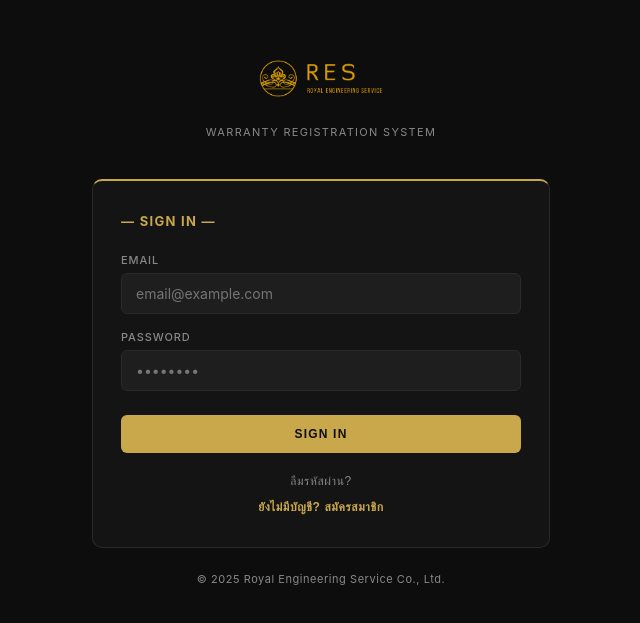
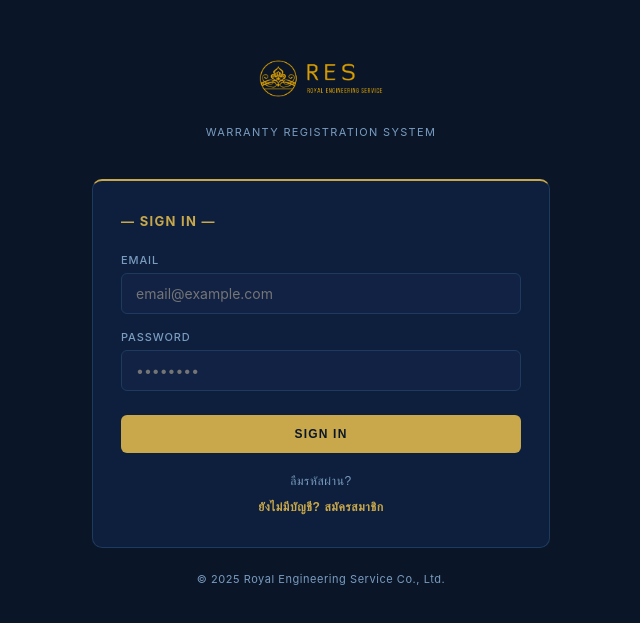
Before and after one commit to royalres/warranty-app, a React (Create React App) app: page / in a window 1280 px wide. Shown: the part 103-726 px from the top of the page, without its empty margins (319-959 px from the left). Built offline with nearby package versions, Linux system fonts and the light colour scheme.

Commit message:
fix logo + full address + navy theme + user management

```diff
--- a/package.json
+++ b/package.json
@@ -11,6 +11,7 @@
     "react": "^19.2.7",
     "react-dom": "^19.2.7",
     "react-scripts": "5.0.1",
+    "thailand-address-database": "^0.0.1",
     "web-vitals": "^2.1.4"
   },
   "scripts": {
--- a/src/App.js
+++ b/src/App.js
@@ -1,16 +1,17 @@
 import { useState, useEffect, useRef } from "react";
+import { searchAddressByTambon, searchAddressByAmphoe, searchAddressByProvince, searchAddressByZipcode } from "thailand-address-database";
 import { supabase } from "./supabaseClient";
 import UserManager from "./UserManager";
 import { exportToCSV } from "./ExportExcel";
 
 const GOLD = "#c9a84c";
-const DARK = "#0d0d0d";
-const DARK2 = "#141414";
-const DARK3 = "#1e1e1e";
+const DARK = "#0a1628";
+const DARK2 = "#0d1f3c";
+const DARK3 = "#112244";
+const BORDER = "#1e3a5f";
+const TEXT = "#e8edf5";
+const TEXT2 = "#7a9cc0";
 const GOLD2 = "#a07830";
-const BORDER = "#2a2a2a";
-const TEXT = "#e8e8e8";
-const TEXT2 = "#888";
 
 function genId() { return "WR" + Date.now().toString().slice(-8); }
 function daysLeft(purchaseDate, months) {
@@ -289,48 +290,6 @@ function PMBadge({ pmRequired, pmDate, t }) {
   return <span style={badge("#dcfce7","#15803d")}>{t.pmOk(d)}</span>;
 }
 
-const THAI_DB = [
-  {subdistrict:"พระบรมมหาราชวัง",district:"พระนคร",province:"กรุงเทพมหานคร",zipcode:"10200"},
-  {subdistrict:"วัดราชบพิธ",district:"พระนคร",province:"กรุงเทพมหานคร",zipcode:"10200"},
-  {subdistrict:"บางซื่อ",district:"บางซื่อ",province:"กรุงเทพมหานคร",zipcode:"10800"},
-  {subdistrict:"ลาดยาว",district:"จตุจักร",province:"กรุงเทพมหานคร",zipcode:"10900"},
-  {subdistrict:"จตุจักร",district:"จตุจักร",province:"กรุงเทพมหานคร",zipcode:"10900"},
-  {subdistrict:"ลาดพร้าว",district:"ลาดพร้าว",province:"กรุงเทพมหานคร",zipcode:"10230"},
-  {subdistrict:"สาทร",district:"สาทร",province:"กรุงเทพมหานคร",zipcode:"10120"},
-  {subdistrict:"สีลม",district:"บางรัก",province:"กรุงเทพมหานคร",zipcode:"10500"},
-  {subdistrict:"คลองเตย",district:"คลองเตย",province:"กรุงเทพมหานคร",zipcode:"10110"},
-  {subdistrict:"วัฒนา",district:"วัฒนา",province:"กรุงเทพมหานคร",zipcode:"10110"},
-  {subdistrict:"บางแค",district:"บางแค",province:"กรุงเทพมหานคร",zipcode:"10160"},
-  {subdistrict:"ประเวศ",district:"ประเวศ",province:"กรุงเทพมหานคร",zipcode:"10250"},
-  {subdistrict:"พัทยา",district:"บางละมุง",province:"ชลบุรี",zipcode:"20150"},
-  {subdistrict:"บางละมุง",district:"บางละมุง",province:"ชลบุรี",zipcode:"20150"},
-  {subdistrict:"บางปลาสร้อย",district:"เมืองชลบุรี",province:"ชลบุรี",zipcode:"20000"},
-  {subdistrict:"แสนสุข",district:"เมืองชลบุรี",province:"ชลบุรี",zipcode:"20130"},
-  {subdistrict:"สวนใหญ่",district:"เมืองนนทบุรี",province:"นนทบุรี",zipcode:"11000"},
-  {subdistrict:"บางเขน",district:"เมืองนนทบุรี",province:"นนทบุรี",zipcode:"11000"},
-  {subdistrict:"ปากเกร็ด",district:"ปากเกร็ด",province:"นนทบุรี",zipcode:"11120"},
-  {subdistrict:"บางบัวทอง",district:"บางบัวทอง",province:"นนทบุรี",zipcode:"11110"},
-  {subdistrict:"บางปรอก",district:"เมืองปทุมธานี",province:"ปทุมธานี",zipcode:"12000"},
-  {subdistrict:"รังสิต",district:"ธัญบุรี",province:"ปทุมธานี",zipcode:"12110"},
-  {subdistrict:"คลองหก",district:"คลองหลวง",province:"ปทุมธานี",zipcode:"12120"},
-  {subdistrict:"ศรีภูมิ",district:"เมืองเชียงใหม่",province:"เชียงใหม่",zipcode:"50200"},
-  {subdistrict:"สุเทพ",district:"เมืองเชียงใหม่",province:"เชียงใหม่",zipcode:"50200"},
-  {subdistrict:"ช้างเผือก",district:"เมืองเชียงใหม่",province:"เชียงใหม่",zipcode:"50300"},
-  {subdistrict:"ในเมือง",district:"เมืองขอนแก่น",province:"ขอนแก่น",zipcode:"40000"},
-  {subdistrict:"บ้านเป็ด",district:"เมืองขอนแก่น",province:"ขอนแก่น",zipcode:"40000"},
-  {subdistrict:"ในเมือง",district:"เมืองนครราชสีมา",province:"นครราชสีมา",zipcode:"30000"},
-  {subdistrict:"หมากแข้ง",district:"เมืองอุดรธานี",province:"อุดรธานี",zipcode:"41000"},
-  {subdistrict:"บ่อยาง",district:"เมืองสงขลา",province:"สงขลา",zipcode:"90000"},
-  {subdistrict:"ตลาดใหญ่",district:"เมืองภูเก็ต",province:"ภูเก็ต",zipcode:"83000"},
-  {subdistrict:"ป่าตอง",district:"กะทู้",province:"ภูเก็ต",zipcode:"83150"},
-  {subdistrict:"เทพกษัตรี",district:"ถลาง",province:"ภูเก็ต",zipcode:"83110"},
-  {subdistrict:"หน้าเมือง",district:"เมืองราชบุรี",province:"ราชบุรี",zipcode:"70000"},
-  {subdistrict:"พระปฐมเจดีย์",district:"เมืองนครปฐม",province:"นครปฐม",zipcode:"73000"},
-  {subdistrict:"ประตูชัย",district:"พระนครศรีอยุธยา",province:"พระนครศรีอยุธยา",zipcode:"13000"},
-  {subdistrict:"มหาชัย",district:"เมืองสมุทรสาคร",province:"สมุทรสาคร",zipcode:"74000"},
-  {subdistrict:"ท่าฉลอม",district:"เมืองสมุทรสาคร",province:"สมุทรสาคร",zipcode:"74000"},
-  {subdistrict:"ท่าประดู่",district:"เมืองระยอง",province:"ระยอง",zipcode:"21000"},
-];
 
 function AddressFields({ value, onChange, t }) {
   const [suggestions, setSuggestions] = useState([]);
@@ -345,14 +304,19 @@ function AddressFields({ value, onChange, t }) {
 
   function search(field, val) {
     onChange({ ...value, [field]: val });
-    if (!val) { setSuggestions([]); return; }
-    const q = val.toLowerCase();
+    if (!val || val.length < 2) { setSuggestions([]); return; }
     let res = [];
-    if (field === "subdistrict") res = THAI_DB.filter(r => r.subdistrict.toLowerCase().startsWith(q)).slice(0,8);
-    else if (field === "district") res = THAI_DB.filter(r => r.district.toLowerCase().startsWith(q)).slice(0,8);
-    else if (field === "province") res = THAI_DB.filter(r => r.province.toLowerCase().startsWith(q)).slice(0,8);
-    else if (field === "postcode") res = THAI_DB.filter(r => String(r.zipcode).startsWith(val)).slice(0,8);
-    setSuggestions(res); setActiveField(field);
+    if (field === "subdistrict") res = searchAddressByTambon(val).slice(0, 8);
+    else if (field === "district") res = searchAddressByAmphoe(val).slice(0, 8);
+    else if (field === "province") res = searchAddressByProvince(val).slice(0, 8);
+    else if (field === "postcode") res = searchAddressByZipcode(val).slice(0, 8);
+    const mapped = res.map(r => ({
+      subdistrict: r.tambon || r.subdistrict || "",
+      district: r.amphoe || r.district || "",
+      province: r.province || "",
+      zipcode: r.zipcode || r.postcode || ""
+    }));
+    setSuggestions(mapped); setActiveField(field);
   }
 
   function pick(item) {
@@ -541,7 +505,7 @@ export default function App({ user, profile, onLogout }) {
       <div style={{ background: DARK, padding: "18px 24px", marginBottom: 0, borderBottom: "2px solid " + GOLD }}>
         <div style={{ display: "flex", alignItems: "center", justifyContent: "space-between" }}>
           <div style={{ display: "flex", alignItems: "center", gap: 14 }}>
-            <div style={{ width: 50, height: 50, borderRadius: "50%", border: "2px solid " + GOLD, background: DARK, display: "flex", alignItems: "center", justifyContent: "center", fontSize: 22, flexShrink: 0 }}>👑</div>
+            <img src="/res-logo.png" alt="Royal Group" style={{ height: 48, objectFit: "contain" }} />
             <div>
               <div style={{ fontWeight: 700, fontSize: 20, color: GOLD, letterSpacing: 1 }}>{t.appTitle}</div>
               <div style={{ fontSize: 12, color: GOLD2 }}>{t.appSub}</div>
@@ -573,17 +537,17 @@ export default function App({ user, profile, onLogout }) {
         {/* Nav */}
 <div style={{ display: "flex", gap: 2, marginBottom: 28, background: DARK2, borderRadius: 8, padding: 4, border: "1px solid " + BORDER }}>
   {[
-    ["register","REGISTER", ["admin","staff","customer"]],
-    ["check","CHECK STATUS", ["admin","staff","customer"]],
-    ["admin","ADMIN", ["admin"]],
-    ["users","USERS", ["admin"]],
+    ["register", "REGISTER", ["admin","staff","customer"]],
+    ["check", "CHECK STATUS", ["admin","staff","customer"]],
+    ["admin", "ADMIN", ["admin","staff"]],
+    ["users", "USERS", ["admin"]],
   ].filter(([,, roles]) => roles.includes(profile?.role || "customer")).map(([p, label]) => (
-            <button key={p} onClick={() => { setPage(p); setSuccess(null); }}
-              style={page === p ? btnGoldActive : { ...btnGold, background: "#fff", color: "#64748b", border: "1px solid #e2e8f0" }}>
-              {icon} {p === "register" ? t.navRegister : p === "check" ? t.navCheck : t.navAdmin}
-            </button>
-          ))}
-        </div>
+    <button key={p} onClick={() => { setPage(p); setSuccess(null); }}
+      style={{ flex: 1, padding: "10px", borderRadius: 6, border: "none", background: page === p ? GOLD : "transparent", color: page === p ? DARK : TEXT2, fontWeight: page === p ? 700 : 400, fontSize: 12, cursor: "pointer", letterSpacing: "0.08em", transition: "all 0.2s" }}>
+      {label}
+    </button>
+  ))}
+</div>
 
         {/* ===== REGISTER ===== */}
         {page === "register" && (
--- a/src/Auth.js
+++ b/src/Auth.js
@@ -2,12 +2,12 @@ import { useState } from "react";
 import { supabase } from "./supabaseClient";
 
 const GOLD = "#c9a84c";
-const DARK = "#0d0d0d";
-const DARK2 = "#141414";
-const DARK3 = "#1e1e1e";
-const BORDER = "#2a2a2a";
-const TEXT = "#e8e8e8";
-const TEXT2 = "#888";
+const DARK = "#0a1628";
+const DARK2 = "#0d1f3c";
+const DARK3 = "#112244";
+const BORDER = "#1e3a5f";
+const TEXT = "#e8edf5";
+const TEXT2 = "#7a9cc0";
 
 const inp = {
   width: "100%", padding: "11px 14px", borderRadius: 6,
--- a/src/UserManager.js
+++ b/src/UserManager.js
@@ -2,12 +2,12 @@ import { useState, useEffect } from "react";
 import { supabase } from "./supabaseClient";
 
 const GOLD = "#c9a84c";
-const DARK = "#0d0d0d";
-const DARK2 = "#141414";
-const DARK3 = "#1e1e1e";
-const BORDER = "#2a2a2a";
-const TEXT = "#e8e8e8";
-const TEXT2 = "#888";
+const DARK = "#0a1628";
+const DARK2 = "#0d1f3c";
+const DARK3 = "#112244";
+const BORDER = "#1e3a5f";
+const TEXT = "#e8edf5";
+const TEXT2 = "#7a9cc0";
 
 const inp = {
   width: "100%", padding: "10px 14px", borderRadius: 6,
```
Also changed, not shown: 1 other file (tests, documents, lock files or other folders).
